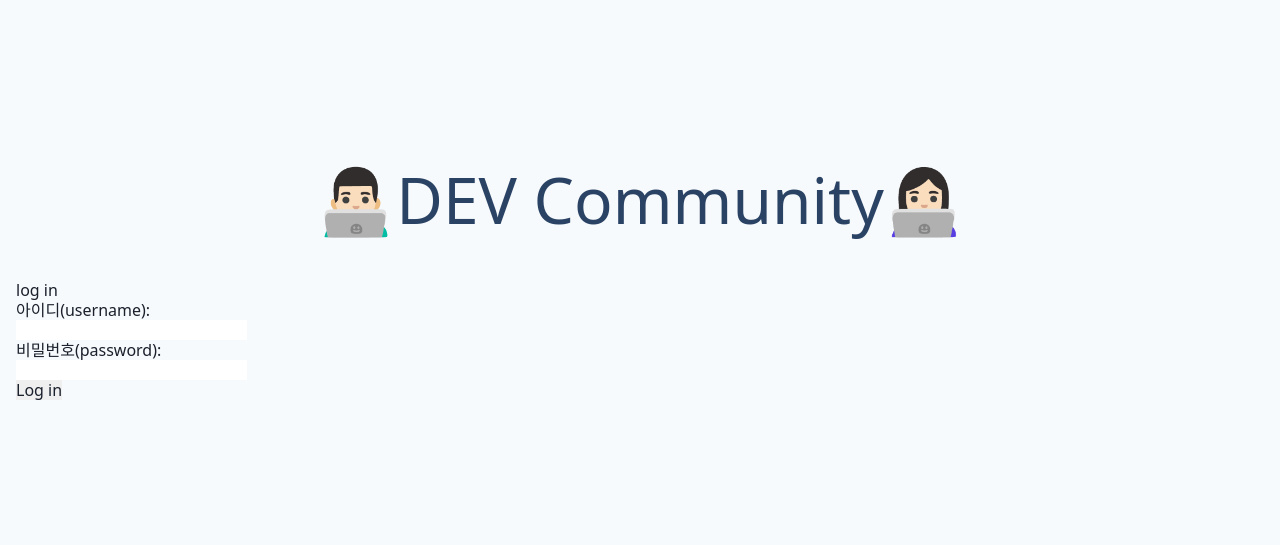
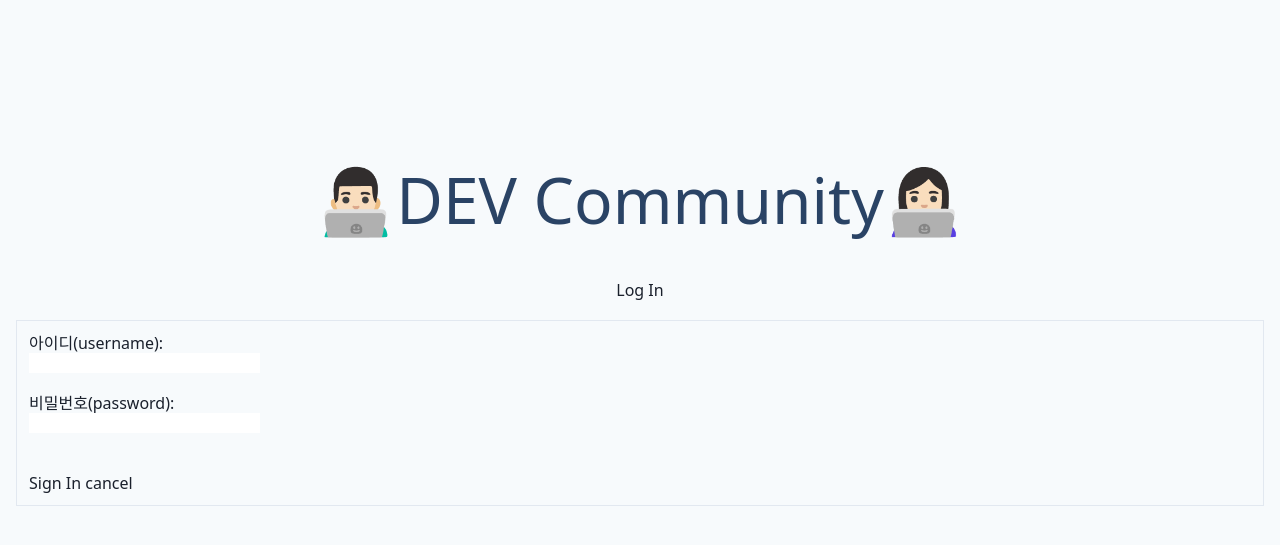
Before and after one commit to merry-hyelyn/Make_Community_Blog, a Django app: template templates/users/login.html in a window 1280 px wide. Shown: the top 545 px of the page. Run offline with Django 3.2, Linux system fonts and the light colour scheme; the template is opened without the code that fills it, so the values that code supplies are empty, except form fields; tables that the repository leaves empty hold one stand-in row (values such as "Sample post"); form fields are guessed from the names that the template uses; style sheets or scripts are compiled from the project's sources.

Commit message:
modify login.html

```diff
--- a/templates/users/login.html
+++ b/templates/users/login.html
@@ -1,17 +1,25 @@
 {% extends 'base.html' %}
 {% block page-name %}LOG IN{% endblock page-name %}
 {% block content %}
-<h1>log in</h1>
-<form method="POST" action="{% url 'login' %}">
-{% csrf_token %}
-아이디(username):
-<br>
-<input id="username" name="username" type="text" value="">
-<br>
-비밀번호(password):
-<br>
-<input type="password" id="pwd" name="pwd" value="">
-<br>
-<input type="submit" value="Log in">
-</form>
+
+<h2 class="text-center">Log In</h2><br>
+<div class="border w-25 p-3 mx-auto">
+    <form method="POST" action="{% url 'login' %}" style="display:inline;">
+        {% csrf_token %}
+        아이디(username): <br>
+        {{ form.username }} <br><br>
+
+        비밀번호(password): <br>
+        {{ form.password}}<br><bt>
+
+        {% if form.errors %}
+            {{ form.errors.as_p }}
+        {% endif %}
+
+        <br><br>
+        <button type="submit" class="btn btn-outline-success">Sign In</button>
+        <button type="button" class="btn btn-outline-warning">
+        <a href = {% url 'home' %}>cancel</button></a>
+    </form>
+</div>
 {% endblock content %}
```
